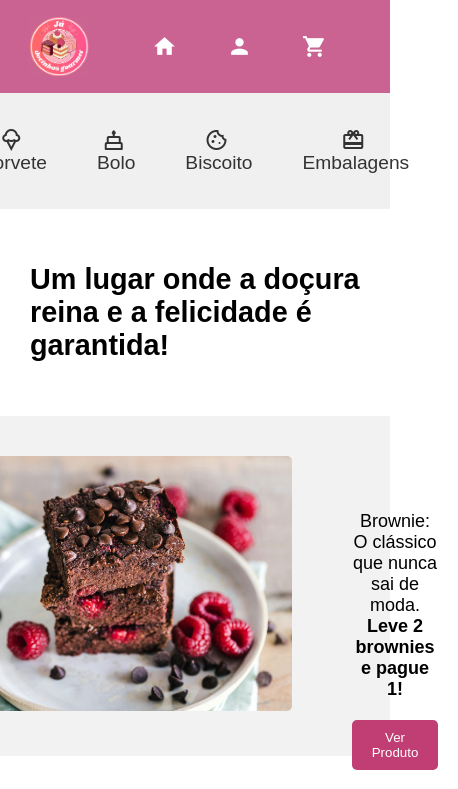
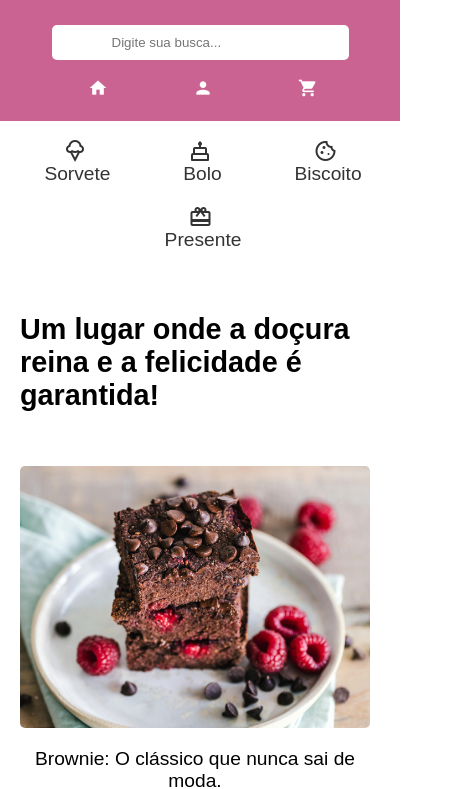
Before and after one commit to borraschi/web-ju-docinhos, a plain HTML site: page index.html in a window 390 px wide. Shown: the top 789 px of the page, 458 px wide, since content can reach past the window. Drawn offline with nearby package versions, Linux system fonts and the light colour scheme.

Commit message:
Ultima versao responsiva

```diff
--- a/css/flex.css
+++ b/css/flex.css
@@ -1,20 +1,24 @@
 header {
+    display: grid;
+    grid-template-columns: 1fr auto auto;
     display: flex;
-    justify-content: space-evenly;
+    justify-content: space-between;
     align-items: center;
+    flex-wrap: wrap;
 }
 
-.container {
+.container_produto_destaque {
     display: flex;
     justify-content: space-evenly;
     flex-wrap: wrap;
 }
 
-.barra-pesquisa{
+.barra-pesquisa {
     display: flex;
     justify-content: space-evenly;
     flex-wrap: wrap;
 }
+
 
 .menu {
     display: flex;
@@ -23,78 +27,109 @@ header {
 }
 
 .menu li {
-    display: flex; /* Ativa o flex container nos itens do menu */
-    align-items: center; /* Alinha verticalmente os itens */
+    display: flex;
+    align-items: center;
     flex-wrap: wrap;
 }
 
 .menu li a {
-    display: flex; /* Ativa o flex container nos links */
-    align-items: center; /* Alinha verticalmente os itens */
+    display: flex;
+    align-items: center;
     flex-direction:column;
     flex-wrap: wrap;
 }
 
 .sub_menu {
     display: flex;
-    justify-content: center; /* Centraliza os itens horizontalmente */
+    justify-content: space-around;
 }
 
 .sub_menu_nomes {
     display: flex;
-    justify-content: space-around; /* Espaço igual entre os itens */
+    justify-content: space-around;
 }
 
 .sub_menu_nomes li a {
     display: flex;
-    align-items: center; /* Alinha os itens verticalmente */
+    align-items: center;
     flex-direction: column;
 }
 
 .apresentacao {
-    display:flex; /* Torna o contêiner flexível */
+    display:flex;
     justify-content: center ;
 }
 
 .apresentacao__conteudo__titulo {
-    flex: 1;
+    justify-self: start;
+    /* flex: 1; */
     display: flex;
-    justify-content: flex-start ; /* Alinha os itens ao final do eixo principal (no caso, à direita) */
+    justify-content: flex-start ;
 }
 
 .container_produto {
-    display: flex; /* Define como um flex container */
-    flex-wrap: wrap; /* Permite que os itens se ajustem à largura da tela */
-    gap: 20px; /* Espaçamento entre os itens */
-    justify-content: center; /* Centraliza os itens horizontalmente */
-    align-items: flex-start; /* Alinha os itens no início verticalmente */
+    display: flex;
+    flex-wrap: wrap;
+    gap: 20px;
+    justify-content: center;
+    align-items: flex-start;
 }
 
 .produto_destaque {
-    align-items: flex-start;
+display: flex;
+flex-direction: column;
+align-items: center;
+text-align: center;
 }
 
 .produto-imagem-destaque {
     display: flex;
     justify-content: flex-start;
+
 }
 .frase-destaque {
     display: flex;
-    flex-wrap: wrap; /* Permite que os itens se ajustem à largura da tela */
-     justify-content: flex-end; /* Alinha os itens ao final do eixo principal (à direita) */
+    flex-wrap: wrap;
+    justify-content: flex-end;
 }
 
+ .container_produto_destaque{
+    display: grid;
+    grid-template-columns: repeat(auto-fit, minmax(250px, 1fr));
+    display: flex;
+     flex-wrap: wrap;
+    justify-content: center;
+    align-items: center;
+}
 
+.frase_destaque{
+    display: flex;
+    flex-wrap: wrap;
+}
 
-@media screen and (min-width: 768px) {
-    .botão__destaque {
-      flex-wrap: wrap; /* Permite que os itens se ajustem à largura da tela */
-      flex-direction: row; /* Altera para layout em linha em telas maiores */
-      align-items: flex-start; /* Alinha os itens ao topo */
-    }
+.produto_destaque{
+    display: flex;
+    flex-direction: column;
+    align-items: center;
+    justify-content: center;
+    text-align: center;
+}
+
+.produto_imagem_destaque{
+    display: flex;
+    flex-wrap: wrap;
+}
+
+.botao_destaque {
+    display: flex;
+    justify-self: center;
+    /* justify-content: center; */
+
 }
 
 .container_lista_produtos {
+    display: grid;
+    grid-template-columns: repeat(auto-fit, minmax(250px, 1fr));
     gap: 20px;
     display: flex;
     flex-wrap: wrap;
@@ -120,9 +155,106 @@ header {
     display: flex;
     gap: 10px;
     justify-content: space-between;
+    justify-content: center;
 }
 
 footer {
     display: flex;
     justify-content: space-around;
 }
+
+
+   @media screen and (max-width: 768px) {
+
+    header {
+        display: block;
+        flex-direction: row;
+        align-items: flex-start;
+
+    }
+
+    .container_produto_destaque{
+        display: grid;
+        grid-template-columns: 1fr;
+        gap: 20px;
+        justify-items: center;
+        display: flex;
+        flex-wrap: wrap;
+        justify-content: center;
+        align-items: center;
+    }
+    .produto-imagem-destaque{
+        display: block;
+        align-items: center;
+
+    }
+
+    .logotipo {
+        display:none;
+    }
+
+   .barra-pesquisa {
+    display: flex;
+    align-items: center;
+   }
+
+    .menu {
+        display: flex;
+        flex-wrap: wrap;
+        justify-content:space-evenly;
+    }
+
+    .sub_menu {
+        display: flex;
+        flex-wrap: wrap;
+    }
+
+    .sub_menu_nomes {
+        display: flex;
+        flex-wrap: wrap;
+        align-items: center;
+    }
+
+    .frase_destaque {
+        display: flex;
+        flex-wrap: wrap;
+    }
+
+    .produto_destaque{
+        display: flex;
+        flex-direction: column;
+        align-items: center;
+    }
+
+    .produto_imagem_destaque{
+        display: flex;
+    }
+
+    .botao_destaque {
+        display: flex;
+        justify-content: center;
+
+    }
+
+    .container_produto {
+        display: flex;
+        flex-wrap: wrap;
+        flex-direction: column;
+    }
+
+     .produto_destaque {
+        flex-direction: column;
+        flex-wrap: wrap;
+    }
+    .botão__destaque {
+      flex-wrap: wrap;
+      flex-direction: row;
+      align-items: flex-start;
+
+ }
+ footer {
+        display: flex;
+        flex-direction: column;
+        align-items: center;
+ }
+}
--- a/css/grid.css
+++ /dev/null
@@ -1,41 +0,0 @@
-header {
-    display: grid;
-    grid-template-columns: auto 1fr auto;
-    align-items: center;
-    grid-gap: 20px;
-}
-
-.barra-pesquisa {
-    grid-column: 2;
-}
-.menu {
-    display: grid;
-    grid-template-columns: repeat(3, auto);
-    justify-content: center;
-    grid-gap: 20px;
-}
-
-.sub_menu {
-    display: grid;
-    grid-template-columns: repeat(4, auto);
-    justify-content: center;
-    grid-gap: 20px;
-}
-
-.container_produto {
-    display: grid;
-    place-items: center;
-    padding: 20px;
-}
-
-.imagem_conteudo {
-    display: grid;
-    grid-template-columns: 1fr;
-    gap: 10px;
-}
-
-.container_lista_produtos {
-    display: grid;
-    grid-template-columns: repeat(3, 1fr);
-    grid-gap: 20px;
-}
--- a/css/style.css
+++ b/css/style.css
@@ -4,6 +4,7 @@ body,ul,li, p {
     list-style: none;
     font-size: 1.2rem;
     font-family: Arial;
+    box-sizing: border-box;
 }
 
 a {
@@ -11,14 +12,14 @@ a {
 }
 header {
     background-color: #ca6391fe;
-    color: #370e0e00;
-    padding: 10px;
+    padding: 5px;
+    width: 100%;
 }
 
 .logotipo {
-        width: 60px; /* Largura desejada */
-        height: auto; /* Altura automática para manter a proporção */
-        border: none /* Exemplo de borda para visualização */
+    width: 60px;
+    height: auto;
+    border: none
 
 }
 
@@ -41,107 +42,69 @@ header {
     height: auto;
 }
 
-
-    @media only screen and (max-width: 700px) {
-        .barra-pesquisa {
-          display: none; /* Esconde a barra de pesquisa */
-        }
-        .barra-pesquisa input[type=text]{
-            padding: 10px 5px;
-            margin-right: 5px;
-            border: none;
-            border-radius: 5px;
-            height: auto;
-        }
 .menu {
-            list-style-type: none; /* Remove os marcadores de lista */
-            padding: 4px;
-            margin: 4px;
-            display: flex; /* Ativa o flex container */
-        }
-        .menu li {
-            margin-right: 5px; /* Espaçamento entre os itens do menu */
-
-        }
-        .menu li a {
-            text-decoration: none; /* Remove sublinhado dos links */
-            color: #fff; /* Cor do texto do link */
-            font-size: 16px; /* Tamanho da fonte */
-            font-weight: bold; /* Negrito */
-        }
-        .menu li a .material-symbols-outlined {
-            font-family: "Material Icons"; /* Define a fonte para os ícones */
-            font-size: 25px; /* Tamanho dos ícones */
-            margin-right: 10px; /* Espaçamento entre o ícone e o texto */
-        }
-        .produto-imagem-destaque {
-
-            max-width: 325px;
-            max-height: 127px;
-            border-radius: 5px;
-
-          }
-    }
-    .menu {
-        list-style-type: none; /* Remove os marcadores de lista */
-        padding: 16px;
+    list-style-type: none;
+    padding: 10px;
     margin: 8px;
-        display: flex; /* Ativa o flex container */
+    display: flex;
 }
 
 .menu li {
-        margin-right: 20px; /* Espaçamento entre os itens do menu */
+    margin-right: 20;
 
 }
 
 .menu li:last-child {
-        margin-right: 0; /* Remove a margem do último item */
+    margin-right: 0;
 }
 
 .menu li a {
-        text-decoration: none; /* Remove sublinhado dos links */
-        color: #fff; /* Cor do texto do link */
-        font-size: 16px; /* Tamanho da fonte */
-        font-weight: bold; /* Negrito */
+    text-decoration: none;
+    color: #fff;
+    font-size: 16px;
+    font-weight: bold;
 }
 
 .menu li a:hover {
-        color: #666; /* Cor do texto do link quando passa o mouse */
+    color: #666;
 }
 
 .menu li a .material-symbols-outlined {
-        font-family: "Material Icons"; /* Define a fonte para os ícones */
-        font-size: 25px; /* Tamanho dos ícones */
-        margin-right: 10px; /* Espaçamento entre o ícone e o texto */
+    font-family: "Material Icons";
+    font-size: 25px;
+    margin-right: 10px;
+}
+
+.sub-barra-pesquisa {
+    display: none;
 }
 
 .sub_menu {
+    padding: 8px;
 
-        background-color: #f0f0f0; /* Cor de fundo do submenu */
-        padding: 20px 10px; /* Espaçamento interno */
+
 }
 
 .sub_menu_nomes {
-        list-style: none; /* Remove os marcadores de lista */
-        margin: 0; /* Remove as margens padrão da lista */
-        padding: 0; /* Remove o preenchimento padrão da lista */
+    list-style: none;
+    margin: 0;
+    padding: 0;
 }
 
 .sub_menu_nomes li {
-        margin: 0 10px; /* Adiciona margens aos lados dos itens */
+    margin: 0 10px;
 }
 
 .sub_menu_nomes li a {
-        text-decoration: none; /* Remove o sublinhado dos links */
-        color: #333; /* Cor do texto */
+    text-decoration: none;
+    color: #333;
     display: flex;
-        align-items: center; /* Alinha os itens verticalmente */
+    align-items: center;
     margin: 15px;
 }
 
-    /* Estilo para os ícones */
 .sub_menu_nomes li a span {
-        margin-right: 5px; /* Espaçamento entre o ícone e o texto */
+    margin-right: 5px;
 }
 
 .apresentacao {
@@ -152,51 +115,55 @@ header {
     max-width: 900px;
 }
 
+.container_produto_destaque {
+    width: auto;
+    padding: auto;
+    box-sizing: border-box;
+    border: auto;
+    margin-top: 20px;
 
-.container_produto {
-    height: 300px; /* Ajuste conforme necessário */
-   padding:20px;
-    background-color: #f2f2f2; /* Cor de fundo da caixa */
-}
-.produto_destaque {
-    width: 600px; /* Largura do produto (pode ajustar conforme necessário) */
-    padding: 20px; /* Espaçamento interno do produto */
-    text-align: center; /* Centraliza o conteúdo dentro do produto */
 }
 
-.frase-destaque {
-    margin-left: 400px; /* Espaçamento à esquerda da frase */
-    margin-top: -200px; /* Remove a margem superior padrão */
-    font-size: 18px; /* Tamanho da fonte da frase */
+.produto_destaque {
+    margin: 10px 20px;
+    padding: auto;
+    border: auto;
 }
 
-  .botao__destaque {
-    margin-left: 400px;
-    margin-top: 20px;
+.produto_imagem_destaque {
+    max-width: 600px;
+    max-height: 300px;
+    object-fit: cover;
+    border-radius: 5px;
+    margin: 0 auto 10px;
+    margin-bottom: 10px;
+    padding: auto;
+    border: auto;
+
+}
+
+.frase_destaque {
+     margin-top: 10px;
+}
+
+.botao_destaque {
+    /* width: -350px;  */
+    margin: 10px;
     padding: 10px 20px;
     background-color: #c03e74;
     color: #fff;
     border: none;
     border-radius: 5px;
     cursor: pointer;
-
+    font-size: 16px;
 }
-
-  .produto-imagem-destaque {
-
-    max-width: 650px;
-    max-height: 255px;
-    border-radius: 5px;
-
-  }
-
 
 .container_lista_produtos {
     margin-top: 50px;
 }
 
 .produtodoce {
-    margin: 0 20px;
+    margin: 10px 20px;
 }
 
 .produto-imagem {
@@ -208,12 +175,11 @@ header {
 }
 .descricao-produto {
 
-    margin-top: 10px; /* Adiciona espaço entre a imagem e a descrição do produto */
+    margin-top: 10px;
 }
 
 .preco-produto {
-    font-weight: bold; /* Adiciona negrito ao preço */
-    width: -350px;
+    font-weight: bold;
     margin: 10px;
 }
 .botao__comprar {
@@ -242,22 +208,118 @@ header {
     background-color: #45a049;
 }
 
-@media screen and (max-width: 768px) {
-    .container_lista_produtos {
-        display: block;
-    }
-}
 footer {
-    padding: 10px 36px;
+    padding: 30px;
     background-color: #ca6391fe;
     color: white;
     text-align: center;
     margin-top:90px;
-    padding: 30px;
+
   }
 
   footer p {
-    margin: 0; /* Remove a margem padrão dos parágrafos */
-    padding: 10px; /* Espaçamento interno */
-    font-size: 16px; /* Tamanho da fonte */
+    margin: 0;
+    padding: 0;
+    font-size: 16px;
 }
+
+@media only screen and (max-width: 768px) {
+    header {
+        width: 100%;
+        background-color: #ca6391fe;
+        color: #370e0e00;
+    }
+
+    .logotipo {
+        display: none;
+    }
+
+    .barra-pesquisa input[type=text]{
+        padding: 10px 60px;
+        margin: 0;
+        margin-top: 20px;
+    }
+
+    .barra-pesquisa button {
+    display: none;
+
+    }
+
+    .menu {
+        width: 100%;
+        float: none;
+        /* padding: 8px;
+        margin: 4px; */
+    }
+
+    .menu li {
+
+        margin-right: 10px;
+    }
+
+    .menu li a {
+
+        font-size: 14px;
+    }
+
+    .menu li a .material-symbols-outlined {
+        font-size: 20px;
+    }
+
+   .sub_menu {
+    width: 100%;
+    margin-top: auto;
+
+   }
+
+    .sub_menu_nomes li a {
+        display: flex;
+        margin: 10px;
+    }
+
+    .apresentacao {
+        margin: 20px;
+    }
+
+    .produto_destaque,.produtodoce {
+        width: 100%;
+        float: none;
+        /* margin: 10px; */
+    }
+
+    .container_produto_destaque {
+        width: 100%;
+        float: none;
+        /* padding: 5px;  */
+    }
+
+    .produto_imagem_destaque {
+        width: 100%;
+        float: none;
+
+    }
+
+    .container_lista_produtos {
+        width: 100%;
+        float: none;
+        /* margin-top: 20px; */
+    }
+
+    .preco-produto {
+        margin: 5px;
+    }
+
+    .botao_destaque, .botao__comprar, .botao__adicionar {
+        padding: 8px 24px;
+        font-size: 14px;
+    }
+
+    footer {
+        background-color: #ca6391fe;
+        padding: 20px;
+        width: 100%;
+    }
+    footer div {
+        width: 100%;
+    }
+}
--- a/index.html
+++ b/index.html
@@ -6,12 +6,10 @@
     <title>Jú docinhos gourmet</title>
     <link href="https://fonts.googleapis.com/icon?family=Material+Icons" rel="stylesheet">
     <link href="https://fonts.googleapis.com/css2?family=Material+Symbols+Outlined" rel="stylesheet" />
-    <link rel= "stylesheet" href="css/grid.css">
-    <link rel= "stylesheet" href="css/flex.css">
+    <link rel="stylesheet" href="css/flex.css">
     <link rel="stylesheet" href="css/style.css">
 
 </head>
-
 <body>
     <header>
         <div class="container">
@@ -30,12 +28,18 @@
         </ul>
 
     </header>
+
+         <div class="sub-barra-pesquisa">
+        <input type="text" placeholder="Digite sua busca...">
+        <button type="enviar">Pesquisar</button>
+         </div>
+
     <div class ="sub_menu">
         <ul class="sub_menu_nomes">
             <li><a href="#sorvete"> <span class="material-symbols-outlined">icecream</span>Sorvete</a></li>
             <li><a href="#bolo"> <span class="material-symbols-outlined">cake</span>Bolo</a></li>
             <li><a href="#cookie"> <span class="material-symbols-outlined">cookie</span>Biscoito</a></li>
-            <li><a href="#presente"> <span class="material-symbols-outlined">redeem</span>Embalagens</a></li>
+            <li><a href="#presente"> <span class="material-symbols-outlined">redeem</span>Presente</a></li>
 
         </ul>
 
@@ -47,11 +51,11 @@
         </section>
     </main>
 
-    <div class="container_produto">
+    <div class="container_produto_destaque">
         <div class="produto_destaque">
-            <img class="produto-imagem-destaque" src="images/produtos/chocolate.jpg" alt="bolo">
-            <p class = "frase-destaque"> Brownie: O clássico que nunca sai de moda. <strong> Leve 2 brownies e pague 1!</strong> </p>
-            <button class="botao__destaque">Ver Produto</button>
+             <img class="produto_imagem_destaque" src="images/produtos/chocolate.jpg" alt="bolo">
+             <p class = "frase_destaque"> Brownie: O clássico que nunca sai de moda. <strong> Leve 2 brownies e pague 1!</strong> </p>
+             <button class="botao_destaque">Ver Produto</button>
         </div>
     </div>
 
@@ -95,11 +99,10 @@
     </div>
 
     <footer>
-        <p>Contato</p>
-        <p>Entregas e Retiradas</p>
-        <p>Trabalhe conosco</p>
-        <p>Politica de privacidade</p>
-
+        <div>Contato</div>
+        <div>Entregas e Retiradas</div>
+        <div>Trabalhe conosco</div>
+        <div>Política de privacidade</div>
     </footer>
 </body>
 </html>
```
Also changed, not shown: images/logo.png (deleted). Lines whose indentation alone changed are shown as unchanged.
